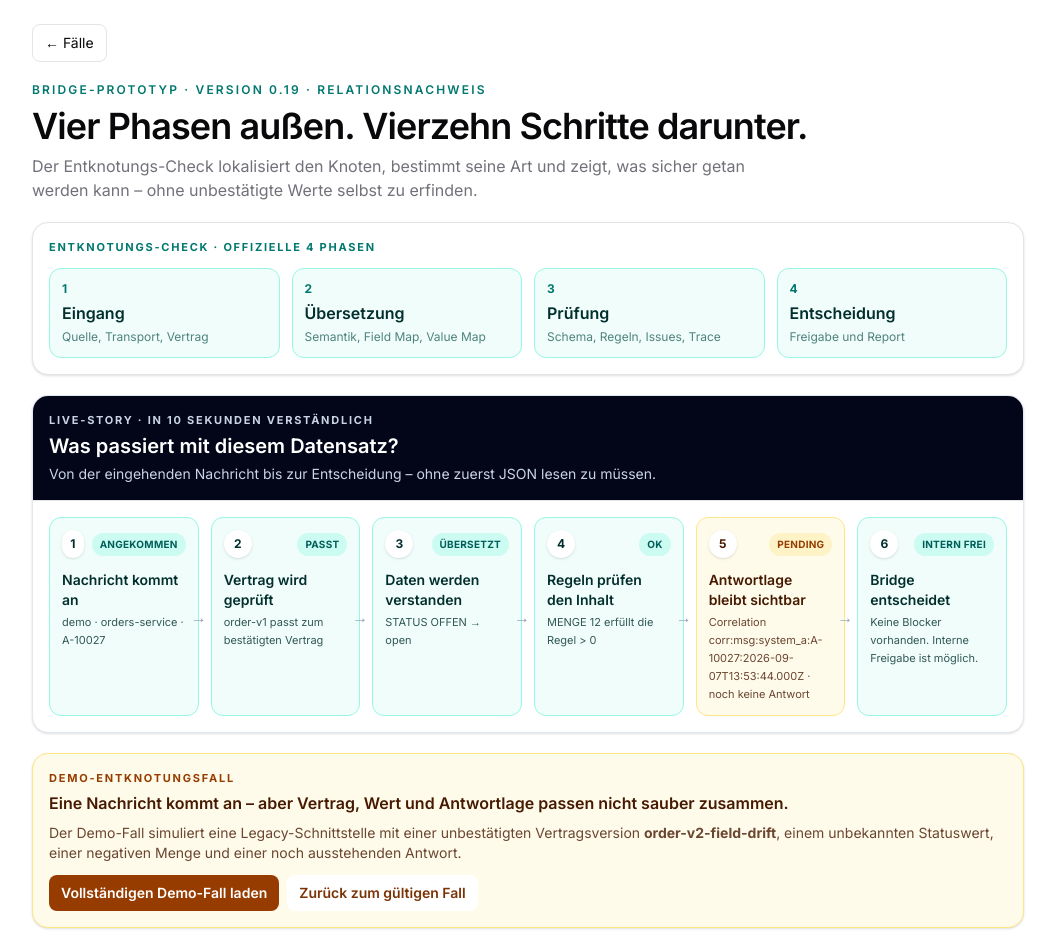
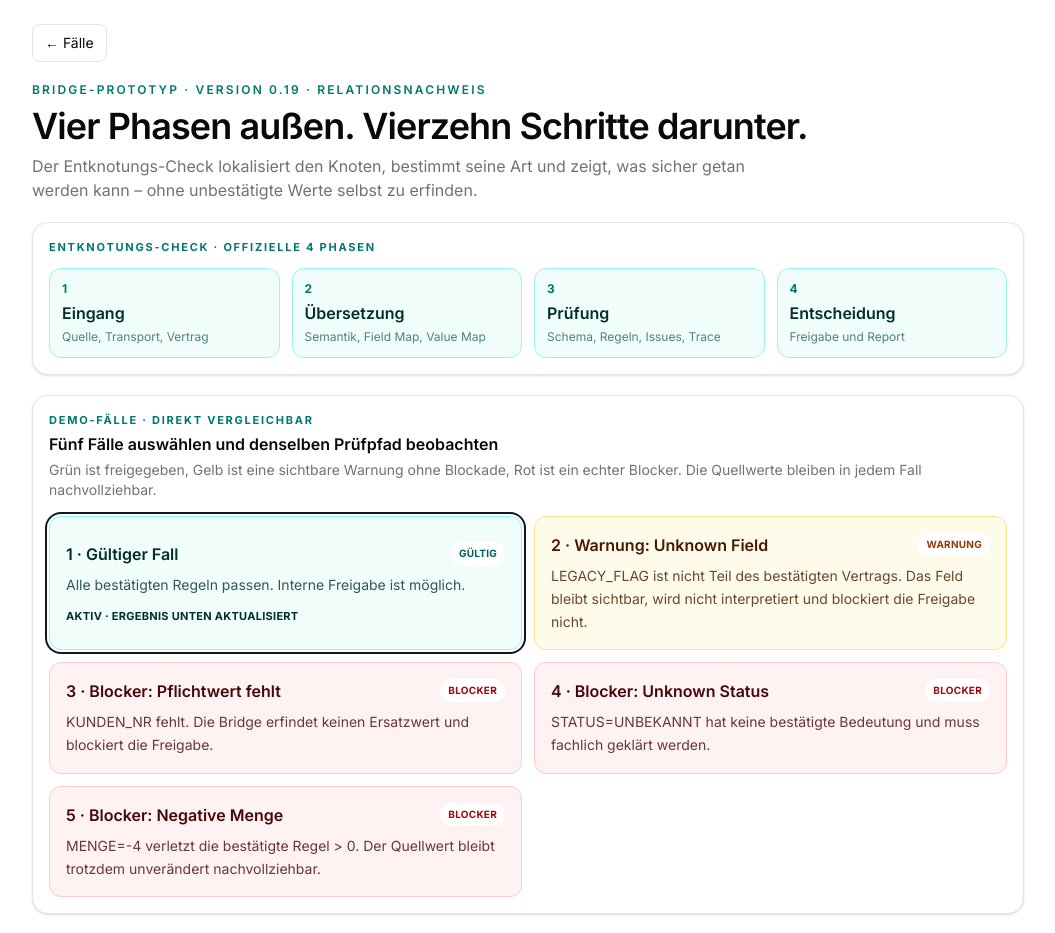
Before and after one commit to schieskejulia-collab/petraplan, a React (Vite) app in the folder frontend/mobile-app/: page /bridge in a window 1280 px wide. Shown: the top 933 px of the page, without its empty margins (112-1167 px from the left). Built offline with nearby package versions, Linux system fonts and the light colour scheme.

Commit message:
feat(bridge): add selectable five-case demo panel

```diff
--- a/frontend/mobile-app/src/pages/BridgePage.tsx
+++ b/frontend/mobile-app/src/pages/BridgePage.tsx
@@ -39,6 +39,7 @@ export default function BridgePage() {
   const [rawInput, setRawInput] = useState(() => JSON.stringify(demoValidRecord, null, 2));
   const [inputError, setInputError] = useState<string | null>(null);
   const [demoCaseActive, setDemoCaseActive] = useState(false);
+  const [selectedDemoCase, setSelectedDemoCase] = useState("valid");
 
   const relationEvidence = raw.KUNDEN_NR === demoObservedCustomer.CUSTOMER_ID
     ? [demoOrderToCustomerEvidence]
@@ -247,6 +248,11 @@ export default function BridgePage() {
     setDemoCaseActive(false);
   }
 
+  function loadDemoRecord(id: string, nextRecord: RawRecord) {
+    loadRecord(nextRecord);
+    setSelectedDemoCase(id);
+  }
+
   function loadEntanglementDemo() {
     const now = new Date().toISOString();
     setRaw(demoConflictRecord);
@@ -267,6 +273,7 @@ export default function BridgePage() {
     setRawInput(JSON.stringify(demoConflictRecord, null, 2));
     setInputError(null);
     setDemoCaseActive(true);
+    setSelectedDemoCase("entanglement");
   }
 
   function simulateTransportTimeout() {
@@ -284,6 +291,7 @@ export default function BridgePage() {
     setRawInput(JSON.stringify(demoValidRecord, null, 2));
     setInputError(null);
     setDemoCaseActive(false);
+    setSelectedDemoCase("transport-timeout");
   }
 
   function simulateResponse() {
@@ -303,6 +311,7 @@ export default function BridgePage() {
   function readRawRecord() {
     try {
       loadRecord(parseRawRecord(JSON.parse(rawInput)));
+      setSelectedDemoCase("custom");
     } catch (error) {
       setInputError(error instanceof Error ? error.message : "Der Datensatz konnte nicht gelesen werden.");
     }
@@ -316,6 +325,45 @@ export default function BridgePage() {
   ] as const;
 
   const flow = ["Source", "Snapshot", "Schema", "Missing", "Semantik", "Field Map", "Value Map", "Transformation", "Canonical", "Validierung", "Issue", "Trace", "Freigabe", "Report"];
+
+  const unknownFieldRecord = { ...demoValidRecord, LEGACY_FLAG: "X" } as RawRecord;
+  const demoCases = [
+    {
+      id: "valid",
+      title: "1 · Gültiger Fall",
+      description: "Alle bestätigten Regeln passen. Interne Freigabe ist möglich.",
+      tone: "ok",
+      record: demoValidRecord,
+    },
+    {
+      id: "unknown-field",
+      title: "2 · Warnung: Unknown Field",
+      description: "LEGACY_FLAG ist nicht Teil des bestätigten Vertrags. Das Feld bleibt sichtbar, wird nicht interpretiert und blockiert die Freigabe nicht.",
+      tone: "warning",
+      record: unknownFieldRecord,
+    },
+    {
+      id: "missing-required",
+      title: "3 · Blocker: Pflichtwert fehlt",
+      description: "KUNDEN_NR fehlt. Die Bridge erfindet keinen Ersatzwert und blockiert die Freigabe.",
+      tone: "blocking",
+      record: { ...demoValidRecord, KUNDEN_NR: "" },
+    },
+    {
+      id: "unknown-status",
+      title: "4 · Blocker: Unknown Status",
+      description: "STATUS=UNBEKANNT hat keine bestätigte Bedeutung und muss fachlich geklärt werden.",
+      tone: "blocking",
+      record: { ...demoValidRecord, STATUS: "UNBEKANNT" },
+    },
+    {
+      id: "negative-quantity",
+      title: "5 · Blocker: Negative Menge",
+      description: "MENGE=-4 verletzt die bestätigte Regel > 0. Der Quellwert bleibt trotzdem unverändert nachvollziehbar.",
+      tone: "blocking",
+      record: { ...demoValidRecord, MENGE: "-4" },
+    },
+  ] as const;
 
   return (
     <main className="min-h-screen bg-background text-foreground">
@@ -338,6 +386,44 @@ export default function BridgePage() {
                 <p className="mt-1 text-xs text-teal-900/70">{detail}</p>
               </div>
             ))}
+          </div>
+        </section>
+
+        <section className="rounded-2xl border bg-card p-4 shadow-sm">
+          <p className="text-[11px] font-bold uppercase tracking-[0.16em] text-teal-700">Demo-Fälle · direkt vergleichbar</p>
+          <h2 className="mt-1 font-semibold">Fünf Fälle auswählen und denselben Prüfpfad beobachten</h2>
+          <p className="mt-1 text-sm text-muted-foreground">Grün ist freigegeben, Gelb ist eine sichtbare Warnung ohne Blockade, Rot ist ein echter Blocker. Die Quellwerte bleiben in jedem Fall nachvollziehbar.</p>
+          <div className="mt-4 grid gap-3 md:grid-cols-2">
+            {demoCases.map((demoCase) => {
+              const active = selectedDemoCase === demoCase.id;
+              const cardClass = demoCase.tone === "ok"
+                ? "border-teal-200 bg-teal-50 text-teal-950"
+                : demoCase.tone === "warning"
+                  ? "border-amber-200 bg-amber-50 text-amber-950"
+                  : "border-red-200 bg-red-50 text-red-950";
+              const badgeClass = demoCase.tone === "ok"
+                ? "bg-white text-teal-800"
+                : demoCase.tone === "warning"
+                  ? "bg-white text-amber-800"
+                  : "bg-white text-red-800";
+              const badgeLabel = demoCase.tone === "ok" ? "GÜLTIG" : demoCase.tone === "warning" ? "WARNUNG" : "BLOCKER";
+              return (
+                <button
+                  key={demoCase.id}
+                  type="button"
+                  aria-pressed={active}
+                  onClick={() => loadDemoRecord(demoCase.id, demoCase.record)}
+                  className={`rounded-xl border p-4 text-left transition ${cardClass} ${active ? "ring-2 ring-slate-900 ring-offset-2" : "hover:shadow-sm"}`}
+                >
+                  <div className="flex items-start justify-between gap-2">
+                    <p className="font-semibold">{demoCase.title}</p>
+                    <span className={`rounded-full px-2 py-1 text-[10px] font-bold uppercase tracking-wide ${badgeClass}`}>{badgeLabel}</span>
+                  </div>
+                  <p className="mt-2 text-sm leading-relaxed opacity-80">{demoCase.description}</p>
+                  {active && <p className="mt-3 text-[11px] font-bold uppercase tracking-wide">Aktiv · Ergebnis unten aktualisiert</p>}
+                </button>
+              );
+            })}
           </div>
         </section>
 
@@ -384,7 +470,7 @@ export default function BridgePage() {
           <p className="mt-2 text-sm text-amber-950/80">Der Demo-Fall simuliert eine Legacy-Schnittstelle mit einer unbestätigten Vertragsversion <strong>order-v2-field-drift</strong>, einem unbekannten Statuswert, einer negativen Menge und einer noch ausstehenden Antwort.</p>
           <div className="mt-3 flex flex-wrap gap-2">
             <button className="rounded-lg bg-amber-800 px-3 py-2 text-sm font-semibold text-white" onClick={loadEntanglementDemo}>Vollständigen Demo-Fall laden</button>
-            <button className="rounded-lg bg-white px-3 py-2 text-sm font-semibold text-amber-900" onClick={() => loadRecord(demoValidRecord)}>Zurück zum gültigen Fall</button>
+            <button className="rounded-lg bg-white px-3 py-2 text-sm font-semibold text-amber-900" onClick={() => loadDemoRecord("valid", demoValidRecord)}>Zurück zum gültigen Fall</button>
           </div>
           {demoCaseActive && <p className="mt-3 rounded-xl border border-amber-300 bg-white p-3 text-xs font-semibold text-amber-950">Demo aktiv: Die Bridge trennt jetzt Vertrags-, Semantik- und Datenkonflikte und zeigt für jeden Knoten einen konkreten Auflösungsvorschlag.</p>}
         </section>
@@ -399,7 +485,7 @@ export default function BridgePage() {
           </details>
           <div className="mt-3 flex flex-wrap gap-2">
             <button className="rounded-lg bg-sky-800 px-3 py-2 text-sm font-semibold text-white" onClick={simulateTransportTimeout}>Transport-Timeout simulieren</button>
-            <button className="rounded-lg bg-white px-3 py-2 text-sm font-semibold text-sky-900" onClick={() => loadRecord(demoValidRecord)}>Transport OK</button>
+            <button className="rounded-lg bg-white px-3 py-2 text-sm font-semibold text-sky-900" onClick={() => loadDemoRecord("valid", demoValidRecord)}>Transport OK</button>
           </div>
           {gatewayIssues.filter(({ scope }) => scope === "transport").map(({ issue, message }) => (
             <p key={issue} className="mt-3 rounded-lg border border-red-200 bg-red-50 p-3 text-xs font-semibold text-red-800">{issue}: {message}</p>
@@ -473,7 +559,7 @@ export default function BridgePage() {
                 );
               })}
             </div>
-            <div className="mt-4 flex flex-wrap gap-2"><button className="rounded-lg bg-teal-700 px-3 py-2 text-sm font-semibold text-white" onClick={() => loadRecord(demoConflictRecord)}>Daten-Fehlerfall laden</button><button className="rounded-lg bg-slate-100 px-3 py-2 text-sm font-semibold text-slate-800" onClick={() => loadRecord(demoValidRecord)}>Gültigen Fall laden</button></div>
+            <div className="mt-4 flex flex-wrap gap-2"><button className="rounded-lg bg-teal-700 px-3 py-2 text-sm font-semibold text-white" onClick={() => loadRecord(demoConflictRecord)}>Daten-Fehlerfall laden</button><button className="rounded-lg bg-slate-100 px-3 py-2 text-sm font-semibold text-slate-800" onClick={() => loadDemoRecord("valid", demoValidRecord)}>Gültigen Fall laden</button></div>
             <div className="mt-4 grid gap-2 md:grid-cols-4">
               {validationGroups.map(({ id, label, constraintIds, blockingIssues, warningIssues }) => {
                 const state = blockingIssues > 0 ? "blocking" : warningIssues > 0 ? "warning" : "ok";
```
